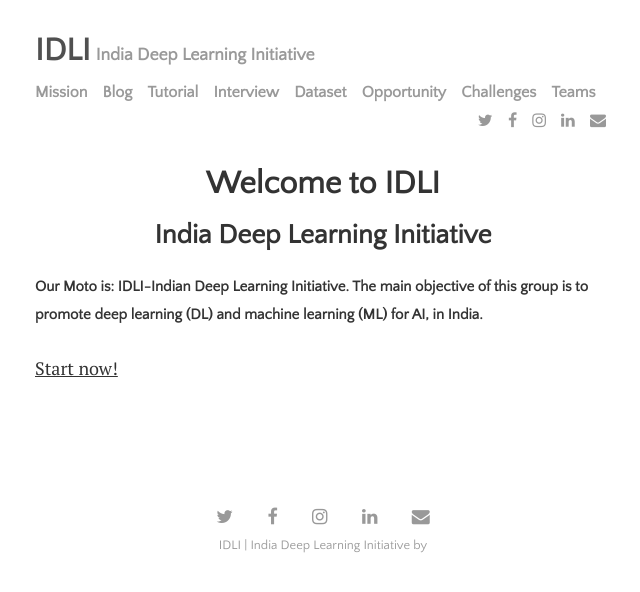
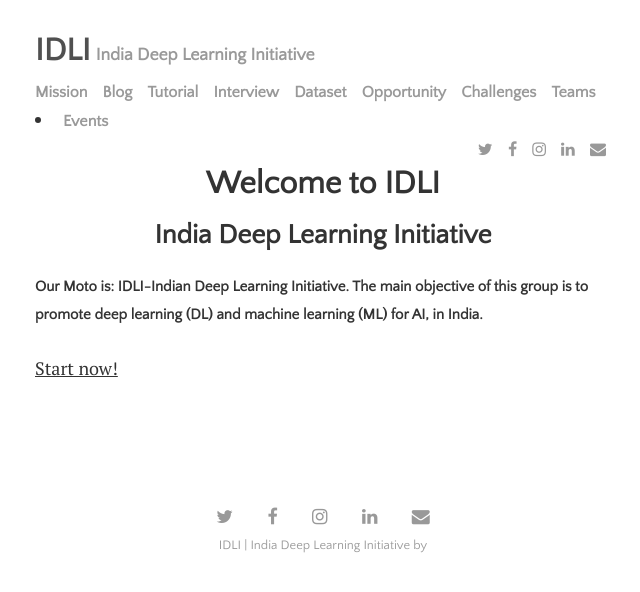
Before and after one commit to IndiaDeepLearningInitiative-IDLI/IndiaDeepLearningInitiative-IDLI.github.io, a Jekyll site: the page built from index.html, in a window 1280 px wide. Shown: the top 592 px of the page, without its empty margins (317-957 px from the left). Built offline with Jekyll 4.4.1, drawn with Linux system fonts in a browser that asks for light colours; nearby versions of some CDN libraries; the list of posts is cut into pages by our own code; comment, search, counter and statistics services are not loaded.

Commit message:
drop down menu

```diff
--- a/_includes/menu.html
+++ b/_includes/menu.html
@@ -8,6 +8,12 @@
     <a href="{{ site.github.url }}/opportunity.html">Opportunity</a>
     <a href="{{ site.github.url }}/challenge.html">Challenges</a>
     <a href="{{ site.github.url }}/team.html">Teams</a>
+    <li class="sub1"><a href="#">Events</a>
+        <ul>
+            <li><a href="onlinesession">Online Session</a></li>
+            <li><a href="hackthaon">Hackthaon</a></li>
+        </ul>
+    </li>
   </div>
   <div class="social-icons">
     <a href="https://twitter.com/{{ site.author.twitter }}"><i class="fa fa-twitter" aria-hidden="true" target="_blank"></i></a>
```
